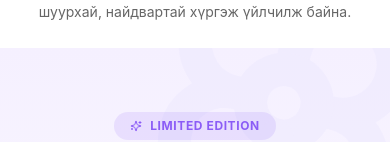
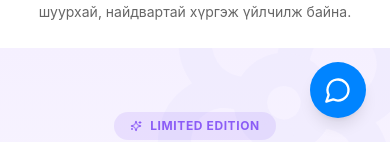
Before and after one commit to sukhochird/florist_frontend, a Next.js app: page / in a window 390 px wide. Shown: the part 702-844 px from the top of the page. Built offline with nearby package versions, Linux system fonts and the light colour scheme; no server answers.

Commit message:
added messanger

```diff
--- a/src/app/components/ClientLayout.tsx
+++ b/src/app/components/ClientLayout.tsx
@@ -3,6 +3,7 @@
 import { ReactNode } from 'react';
 import { usePathname } from 'next/navigation';
 import { Toaster } from 'sonner';
+import { MessageCircle } from 'lucide-react';
 import { Header } from '@/app/components/Header';
 import { Footer } from '@/app/components/Footer';
 import { CartDrawer } from '@/app/components/CartDrawer';
@@ -25,6 +26,17 @@ export function ClientLayout({ children }: ClientLayoutProps) {
           <Toaster position="top-center" expand={true} richColors />
           <Header />
           <CartDrawer />
+          {/* Messenger FAB - mobile only */}
+          <a
+            href="https://www.facebook.com/messages/t/101541682775777"
+            target="_blank"
+            rel="noopener noreferrer"
+            className="fixed bottom-6 right-6 z-40 md:hidden flex items-center justify-center size-14 rounded-full bg-[#0084FF] text-white shadow-lg hover:bg-[#0066CC] hover:scale-105 active:scale-95 transition-all"
+            title="Facebook Messenger"
+            aria-label="Facebook Messenger"
+          >
+            <MessageCircle className="size-7" strokeWidth={2} />
+          </a>
           <main className="flex-1">{children}</main>
           <div className={hideFooterOnMobile ? 'hidden md:block' : ''}>
             <Footer />
--- a/src/app/components/Header.tsx
+++ b/src/app/components/Header.tsx
@@ -12,6 +12,7 @@ import {
   Youtube,
   Instagram,
   Facebook,
+  MessageCircle,
 } from "lucide-react";
 import { useState, useEffect } from "react";
 import Link from "next/link";
@@ -257,6 +258,15 @@ export function Header() {
 
             {/* Action icons */}
             <div className="flex items-center gap-2 md:gap-4">
+              <a
+                href="https://www.facebook.com/messages/t/101541682775777"
+                target="_blank"
+                rel="noopener noreferrer"
+                className="p-2.5 hover:bg-[#F5F5F5] rounded-full transition-colors hidden md:flex items-center justify-center text-[#0084FF]"
+                title="Facebook Messenger"
+              >
+                <MessageCircle className="size-5" />
+              </a>
               <button
                 className="p-2.5 hover:bg-[#F5F5F5] rounded-full transition-colors hidden md:block"
                 title="Phone"
```
